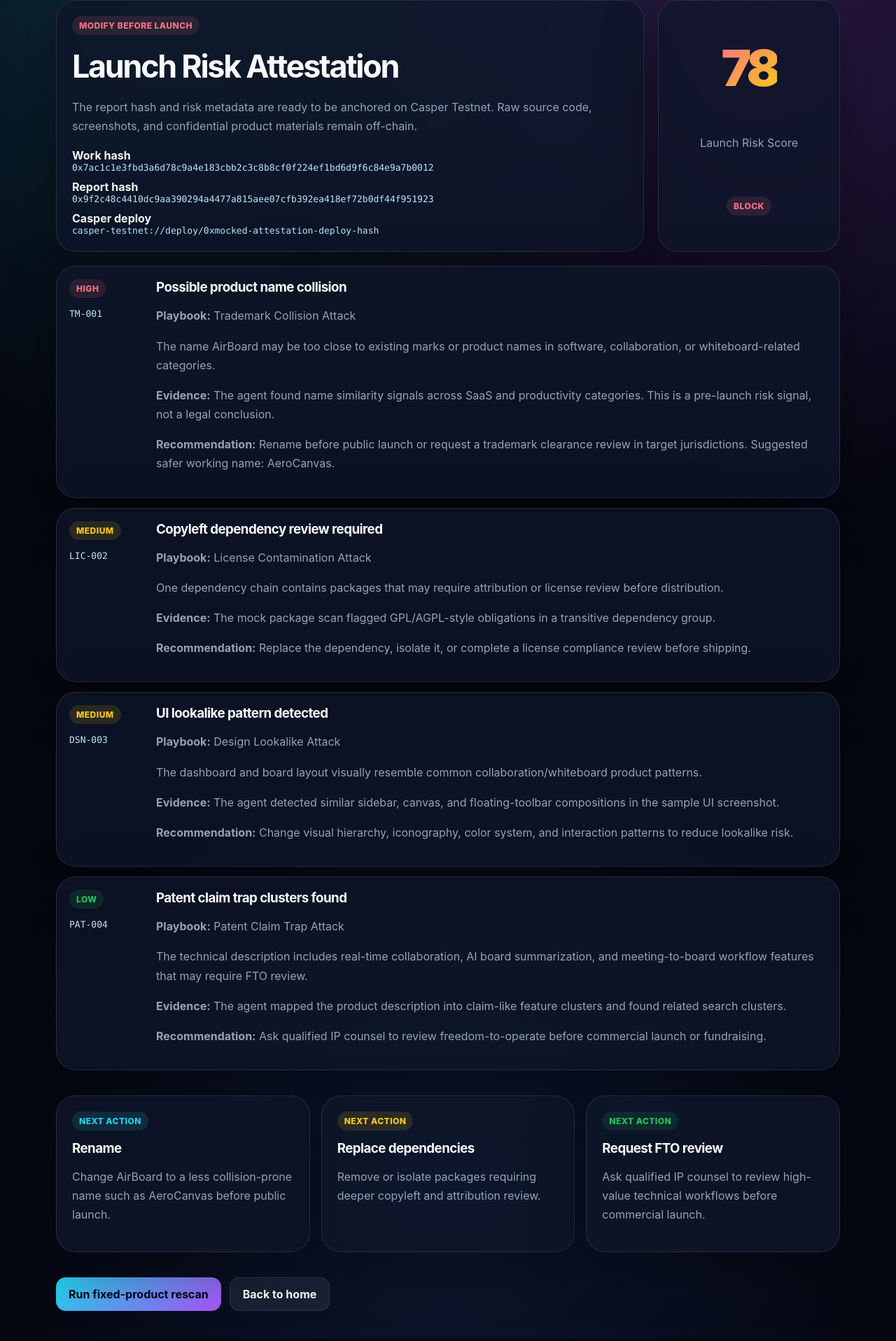
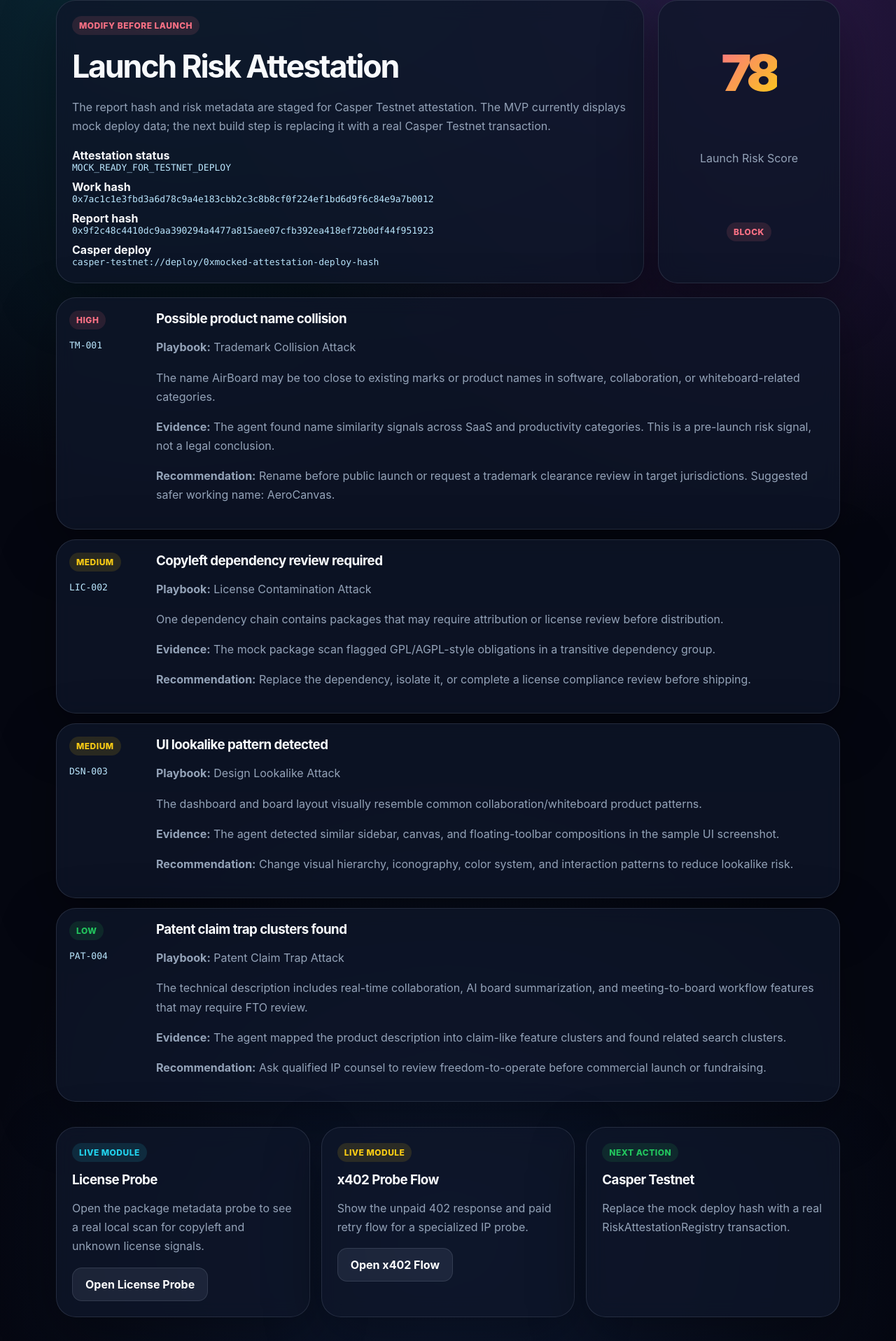
Before and after one commit to StuartCHAN/ip-breaker, a Next.js app in the folder apps/web/: page /report in a window 1280 px wide. Shown: the part 368-2285 px from the top of the page at 70% size. Built offline with nearby package versions, Linux system fonts and the light colour scheme.

Commit message:
Show Casper attestation status and probe links in report

```diff
--- a/apps/web/app/report/page.tsx
+++ b/apps/web/app/report/page.tsx
@@ -19,6 +19,8 @@ export default function ReportPage() {
           <div className="nav-links">
             <Link href="/">Home</Link>
             <Link href="/submit">Run again</Link>
+            <Link href="/license">License probe</Link>
+            <Link href="/probes">x402 probes</Link>
             <a href="https://github.com/StuartCHAN/ip-breaker" target="_blank" rel="noreferrer">GitHub</a>
           </div>
         </nav>
@@ -36,9 +38,13 @@ export default function ReportPage() {
             <span className="badge badge-red">{mockReport.verdict}</span>
             <h2 style={{ marginTop: 18 }}>Launch Risk Attestation</h2>
             <p>
-              The report hash and risk metadata are ready to be anchored on Casper Testnet. Raw source code, screenshots, and confidential product materials remain off-chain.
+              The report hash and risk metadata are staged for Casper Testnet attestation. The MVP currently displays mock deploy data; the next build step is replacing it with a real Casper Testnet transaction.
             </p>
             <div style={{ display: "grid", gap: 10, marginTop: 18 }}>
+              <div>
+                <strong>Attestation status</strong>
+                <div className="hash">MOCK_READY_FOR_TESTNET_DEPLOY</div>
+              </div>
               <div>
                 <strong>Work hash</strong>
                 <div className="hash">{mockReport.workHash}</div>
@@ -81,19 +87,21 @@ export default function ReportPage() {
 
         <section className="grid">
           <div className="panel card">
-            <span className="badge badge-blue">Next action</span>
-            <h3 style={{ marginTop: 14 }}>Rename</h3>
-            <p>Change AirBoard to a less collision-prone name such as AeroCanvas before public launch.</p>
+            <span className="badge badge-blue">Live module</span>
+            <h3 style={{ marginTop: 14 }}>License Probe</h3>
+            <p>Open the package metadata probe to see a real local scan for copyleft and unknown license signals.</p>
+            <Link className="btn btn-secondary" href="/license">Open License Probe</Link>
           </div>
           <div className="panel card">
-            <span className="badge badge-yellow">Next action</span>
-            <h3 style={{ marginTop: 14 }}>Replace dependencies</h3>
-            <p>Remove or isolate packages requiring deeper copyleft and attribution review.</p>
+            <span className="badge badge-yellow">Live module</span>
+            <h3 style={{ marginTop: 14 }}>x402 Probe Flow</h3>
+            <p>Show the unpaid 402 response and paid retry flow for a specialized IP probe.</p>
+            <Link className="btn btn-secondary" href="/probes">Open x402 Flow</Link>
           </div>
           <div className="panel card">
             <span className="badge badge-green">Next action</span>
-            <h3 style={{ marginTop: 14 }}>Request FTO review</h3>
-            <p>Ask qualified IP counsel to review high-value technical workflows before commercial launch.</p>
+            <h3 style={{ marginTop: 14 }}>Casper Testnet</h3>
+            <p>Replace the mock deploy hash with a real RiskAttestationRegistry transaction.</p>
           </div>
         </section>
 
```
